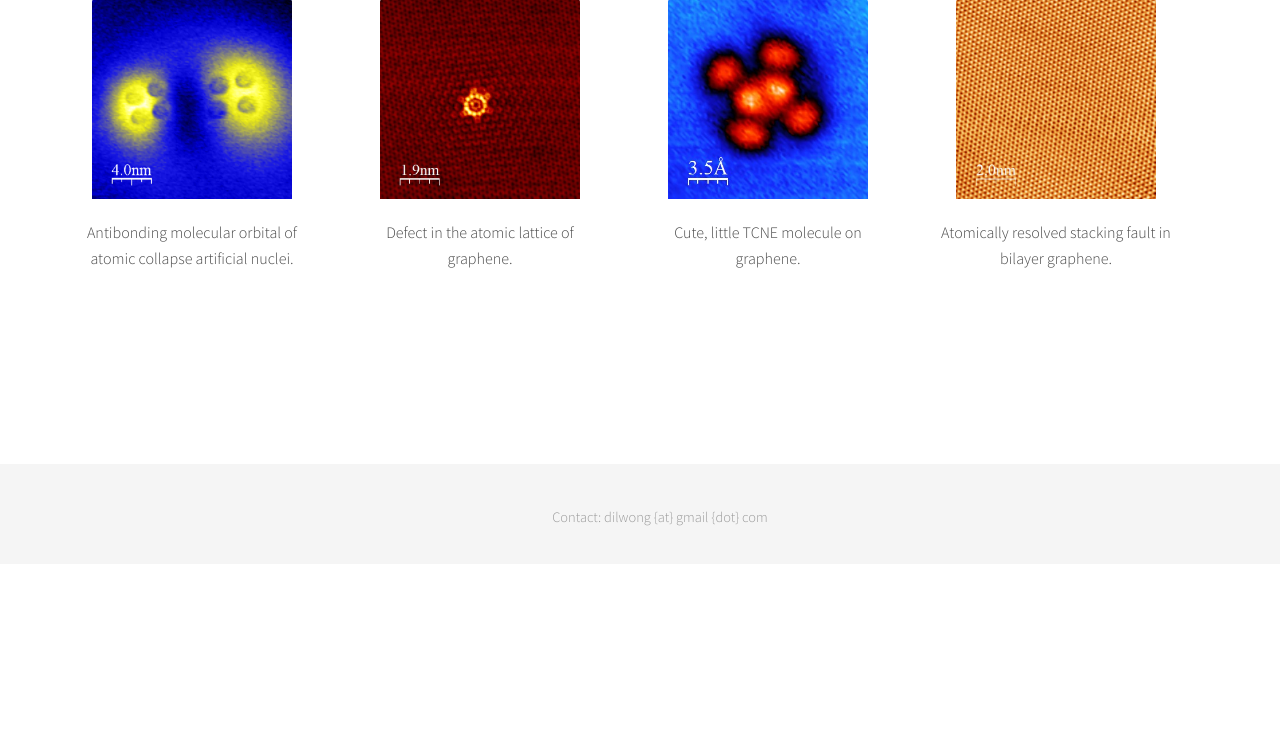
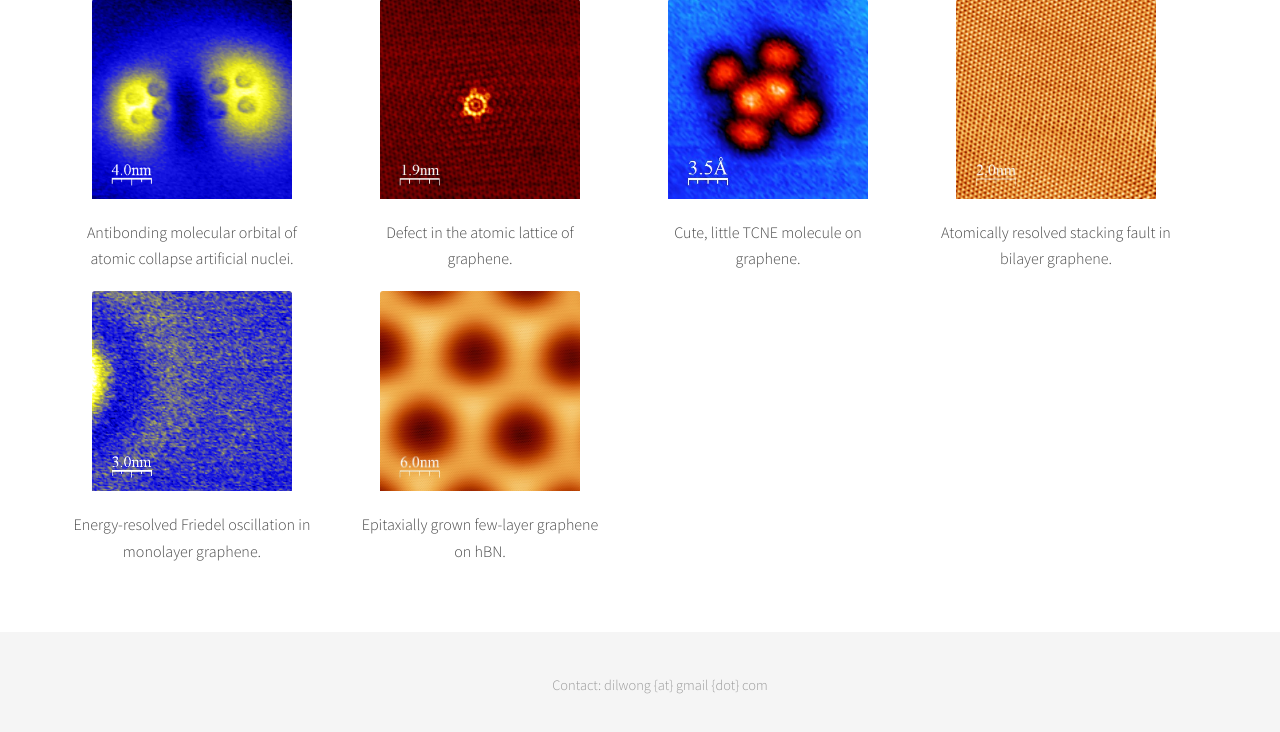
Before and after one commit to dilwong/dilwong.github.io, a PHP site: page /gallery.php in a window 1280 px wide. Shown: the part 236-968 px from the top of the page. Before the commit the page ends 762 px from the top, so only its background shows below. Run offline with PHP 8.4, Linux system fonts and the light colour scheme.

Commit message:
Added Friedel oscillation from Ca and graphene epitaxially grown on hBN images to gallery.html

```diff
--- a/gallery.php
+++ b/gallery.php
@@ -47,6 +47,20 @@
                     </div>
                 </div>
 
+                <div class="card text-center" style="width: 18rem;">
+                    <img src="images/friedel.png" class="card-img-top gallery-image">
+                    <div class="card-body">
+                        <p class="card-text">Energy-resolved Friedel oscillation in monolayer graphene.</p>
+                    </div>
+                </div>
+
+                <div class="card text-center" style="width: 18rem;">
+                    <img src="images/epitaxial_graphene.jpg" class="card-img-top gallery-image">
+                    <div class="card-body">
+                        <p class="card-text">Epitaxially grown few-layer graphene on hBN.</p>
+                    </div>
+                </div>
+
             </div>
 
         </div>
```
Also changed, not shown: docs/gallery.html (+14 -0 lines), images/epitaxial_graphene.jpg (added), images/friedel.png (added), images/suspended_graphene.png (added), 3 other files.
